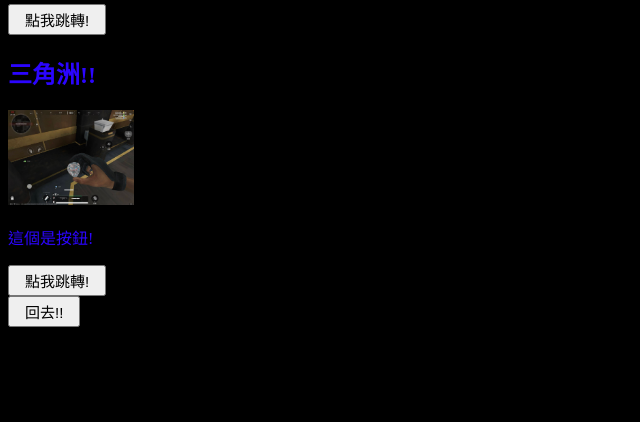
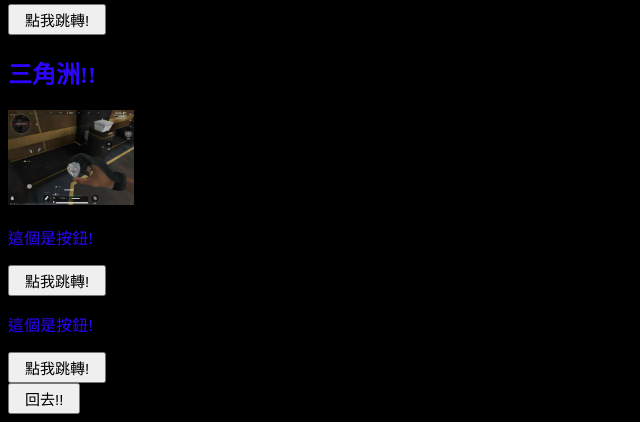
Before and after one commit to euueehus/noa-, a Flask app: page /list in a window 1280 px wide. Shown: the part 1059-1481 px from the top of the page, without its empty margins (0-640 px from the left). Before the commit the page ends 1386 px from the top, so only its background shows below. Run offline with Flask 2, Linux system fonts and the light colour scheme.

Commit message:
Update list.html

```diff
--- a/templates/list.html
+++ b/templates/list.html
@@ -92,6 +92,12 @@
                     <button onclick="location.href='/delta'">點我跳轉!</button><br>
                 </div>
             </div>
+            <div>
+                <div class=" list_back">
+                    <p>這個是按鈕!</p>
+                    <button onclick="location.href='/c#'">點我跳轉!</button><br>
+                </div>
+            </div>
 
         </div>
         <div class="list_back">
```
